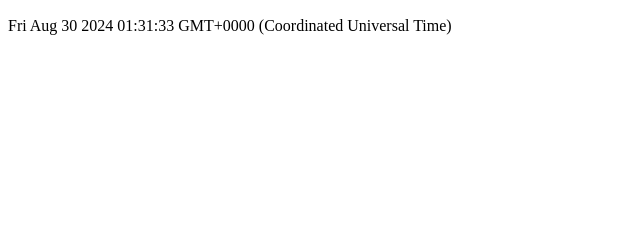
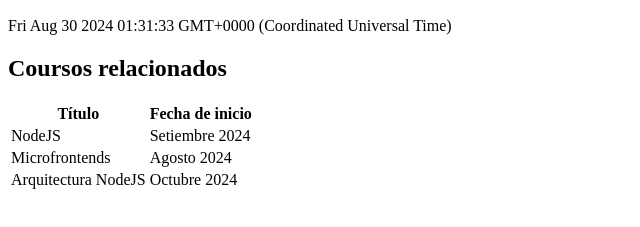
Before and after one commit to cursosdevfull/Javascript_Group05, a plain HTML site: page index.html in a window 1280 px wide. Shown: the part 383-610 px from the top of the page, without its empty margins (0-640 px from the left). Drawn offline with Linux system fonts and the light colour scheme.

Commit message:
table courses related added

```diff
--- a/index.html
+++ b/index.html
@@ -11,6 +11,29 @@
       <img src="https://api.cursos-dev.com/images/javascript.jpg" alt="" />
     </div>
     <p></p>
+    <h2>Coursos relacionados</h2>
+    <table>
+      <thead>
+        <tr>
+          <th>Título</th>
+          <th>Fecha de inicio</th>
+        </tr>
+      </thead>
+      <tbody>
+        <tr>
+          <td>NodeJS</td>
+          <td>Setiembre 2024</td>
+        </tr>
+        <tr>
+          <td>Microfrontends</td>
+          <td>Agosto 2024</td>
+        </tr>
+        <tr>
+          <td>Arquitectura NodeJS</td>
+          <td>Octubre 2024</td>
+        </tr>
+      </tbody>
+    </table>
 
     <script>
       const currentDate = new Date();
```
